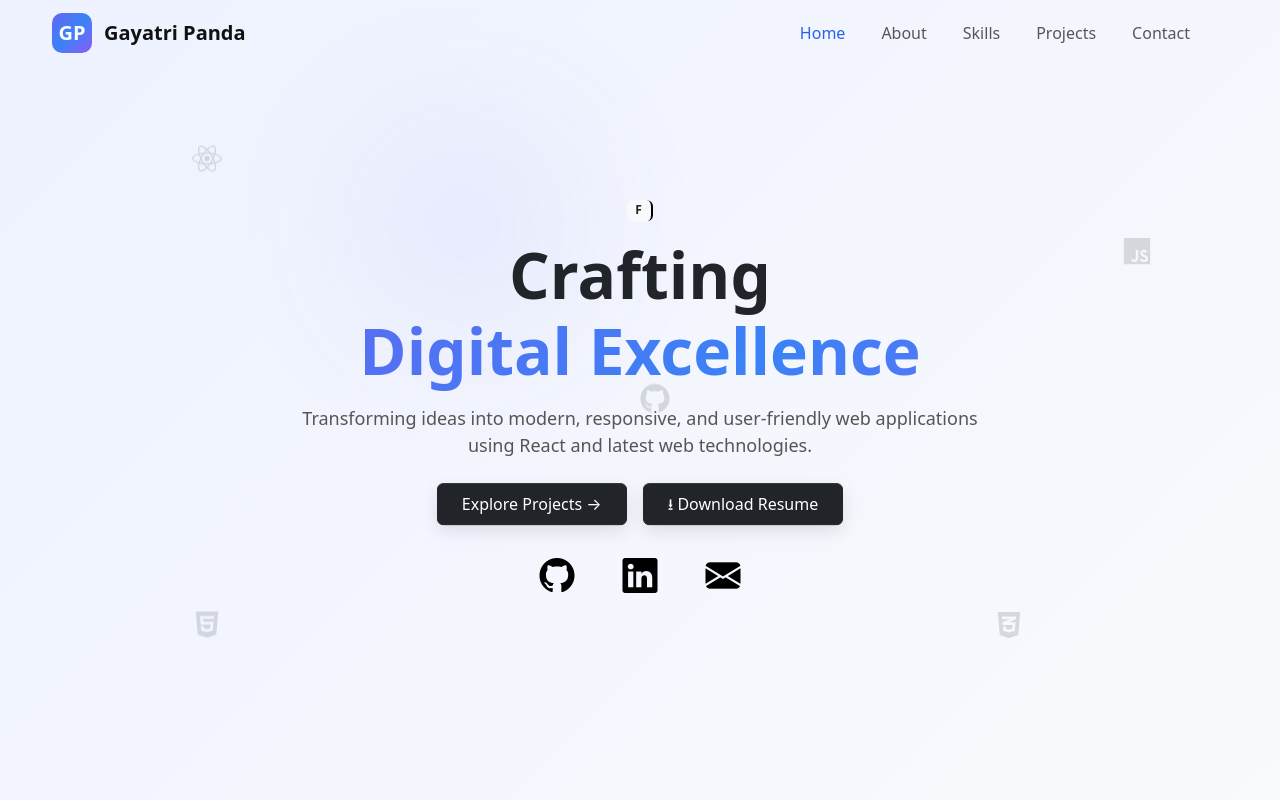
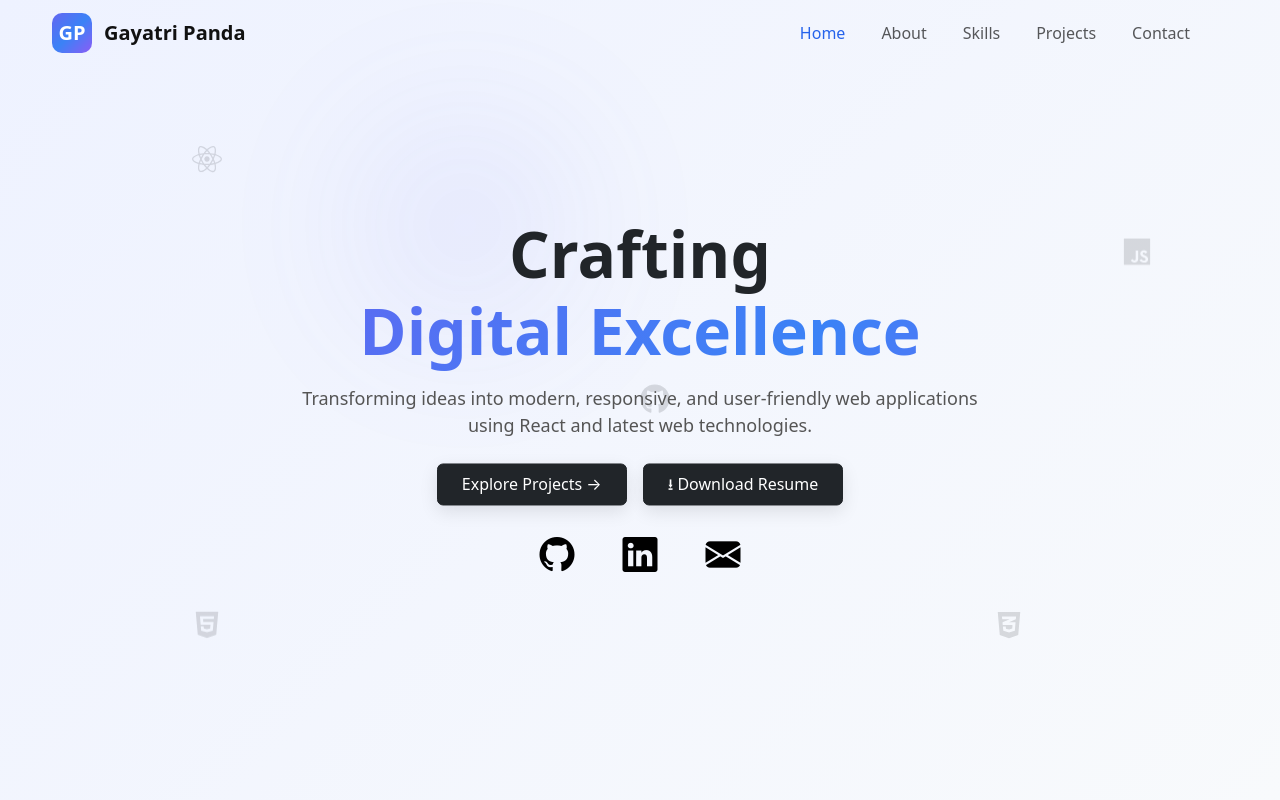
Before and after one commit to gayatripanda30/Gayatri-Panda-, a React (Create React App) app: page / in a window 1280 px wide. Shown: the top 800 px of the page. Built offline with nearby package versions, Linux system fonts and the light colour scheme.

Commit message:
update the code

```diff
--- a/src/components/About/About.js
+++ b/src/components/About/About.js
@@ -57,7 +57,7 @@ const About = () => {
               <div className="timeline-card">
 
                 <h5>Web Developer Trainee</h5>
-                <div className="timeline-year">Aug 2025 - Present</div>
+                <div className="timeline-year">Aug 2025 - Mar 2026</div>
                 <h6 className="company-name">ze TaAi Labs pvt.ltd</h6>
                 <p>
   • Built scalable and responsive UI components using React.js<br/>
--- a/src/components/Footer/Footer.js
+++ b/src/components/Footer/Footer.js
@@ -74,7 +74,7 @@ const Footer = () => {
         <div className="footer-bottom">
 
           <p>
-© 2026 Gayatri Panda — Crafted with ❤️ and &lt;GP/&gt;
+© 2026 Gayatri Panda — Crafted with ❤️ using clean code &lt;GP/&gt;
           </p>
 
           <div className="footer-build">
--- a/src/components/Home/Home.css
+++ b/src/components/Home/Home.css
@@ -36,7 +36,10 @@
   margin-top: 15px;
   color: #555;
 }
-
+.social-icons {
+  position: relative;
+  z-index: 3;
+}
 .social-icons a {
   font-size: 35px;
   color: black;
@@ -51,6 +54,8 @@
 
 .hero-content{
   animation: floatHero 6s ease-in-out infinite;
+  position: relative;
+  z-index: 2;
 }
 
 @keyframes floatHero{
@@ -64,6 +69,8 @@
 .hero-btn{
   transition: transform 0.2s ease, box-shadow 0.3s ease;
   box-shadow:0 6px 18px rgba(0,0,0,0.1);
+  position: relative;
+  z-index: 3;
 }
 
 .hero-btn:hover{
@@ -117,6 +124,8 @@
 /* cursor glow */
 
 .cursor-glow{
+   pointer-events: none;
+  z-index: 0;
   position:fixed;
   width:350px;
   height:350px;
@@ -142,7 +151,8 @@
 }
 .floating-icons {
   position: absolute;
-
+pointer-events: none;
+  z-index: 1;
   width: 100%;
   height: 100%;
   overflow: hidden;
--- a/src/components/Navbar/Navbar.js
+++ b/src/components/Navbar/Navbar.js
@@ -101,7 +101,7 @@ const Header = () => {
   href="#projects"
   className={`nav-item ${activeLink === "projects" ? "active-nav" : ""}`}
 >
-  Projects
+ Projects
 </Nav.Link>
 
 <Nav.Link
--- a/src/data/projects.js
+++ b/src/data/projects.js
@@ -8,6 +8,33 @@ import img6 from "../assets/proj6.png";
 import img7 from "../assets/proj7.png";
 
 export const projects = [
+
+  {
+    id: 2,
+    title: "Sky Swift",
+    type: "Group Project",
+      role: "Frontend Developer",
+    category: "Travel & Booking Platform",
+    description:
+      "A travel booking platform that enables users to explore destinations, view travel services, and plan trips efficiently. The application focuses on a responsive interface and structured component-based design for a smooth user experience.",
+    image: img1,
+    tech: ["React.js", "CSS", "Node.js", "MongoDB"],
+    link: "https://swiftskywebsitefinalwebsite.vercel.app/",
+    github: "https://github.com/gayatripanda30"
+  },
+   {
+    id: 3,
+    title: "Dhabaleswar Temple",
+    type: "Group Project",
+      role: "Frontend Developer",
+    category: "Cultural Website",
+    description:
+      "An informational cultural website designed to showcase the history, traditions, and visitor information of Dhabaleswar Temple. Includes smooth animations and responsive layouts to enhance user engagement and accessibility.",
+    image: img2,
+    tech: ["React.js", "CSS", "Framer Motion"],
+    link: "https://templewebsiteee.vercel.app/",
+    github: "https://github.com/gayatripanda30"
+  },
  {
   id: 8,
   title: "Instagram Clone",
@@ -35,33 +62,9 @@ export const projects = [
     github: "https://github.com/sahureshma/Zetawebsite"
   },
 
-  {
-    id: 2,
-    title: "Sky Swift",
-    type: "Group Project",
-      role: "Frontend Developer",
-    category: "Travel & Booking Platform",
-    description:
-      "A travel booking platform that enables users to explore destinations, view travel services, and plan trips efficiently. The application focuses on a responsive interface and structured component-based design for a smooth user experience.",
-    image: img1,
-    tech: ["React.js", "CSS", "Node.js", "MongoDB"],
-    link: "https://swiftskywebsitefinalwebsite.vercel.app/",
-    github: "https://github.com/gayatripanda30"
-  },
 
-  {
-    id: 3,
-    title: "Dhabaleswar Temple",
-    type: "Group Project",
-      role: "Frontend Developer",
-    category: "Cultural Website",
-    description:
-      "An informational cultural website designed to showcase the history, traditions, and visitor information of Dhabaleswar Temple. Includes smooth animations and responsive layouts to enhance user engagement and accessibility.",
-    image: img2,
-    tech: ["React.js", "CSS", "Framer Motion"],
-    link: "https://templewebsiteee.vercel.app/",
-    github: "https://github.com/gayatripanda30"
-  },
+
+
 
   {
     id: 4,
```
Also changed, not shown: src/components/Footer/Footer.css (line endings or trailing spaces).
